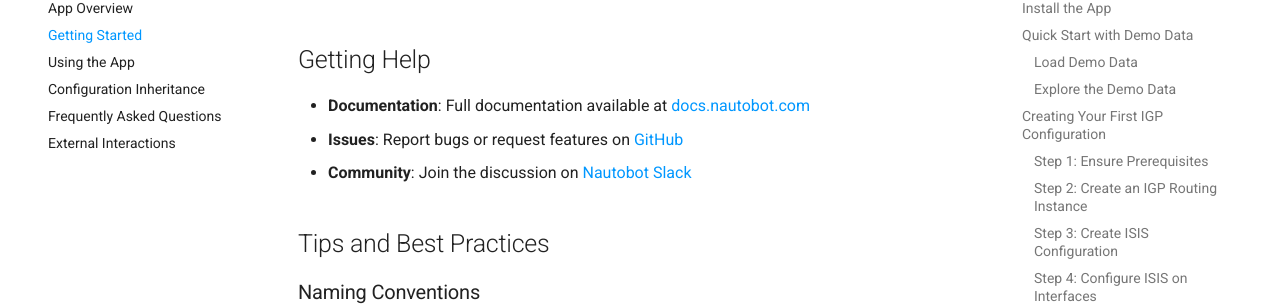
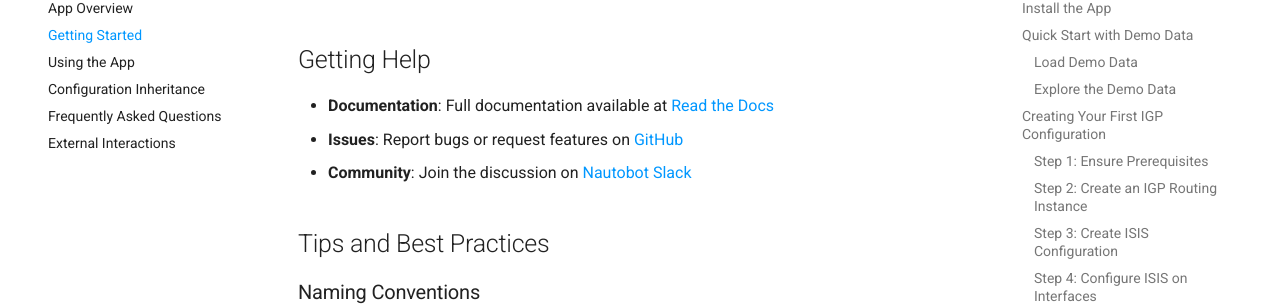
Before and after one commit to byrn-baker/nautobot-app-igp-models, an MkDocs documentation site: the page built from docs/user/app_getting_started.md, in a window 1280 px wide and 900 px high, scrolled down 6175 px. Shown: the part 164-469 px from the top of the window. Built offline with MkDocs 1.6.1 and Material for MkDocs 9.7.7, drawn with Linux system fonts in a browser that asks for light colours; comment, search, counter and statistics services are not loaded.

Commit message:
fix: update remaining docs URLs to new RTD domain

```diff
--- a/docs/user/app_getting_started.md
+++ b/docs/user/app_getting_started.md
@@ -224,7 +224,7 @@
 
 ## Getting Help
 
-- **Documentation**: Full documentation available at [docs.nautobot.com](https://docs.nautobot.com/projects/nautobot-igp-models/)
+- **Documentation**: Full documentation available at [Read the Docs](https://byrn-baker-nautobot-app-igp-models.readthedocs-hosted.com/en/latest/)
 - **Issues**: Report bugs or request features on [GitHub](https://github.com/byrn-baker/nautobot-app-igp-models/issues)
 - **Community**: Join the discussion on [Nautobot Slack](https://slack.networktocode.com)
 
```
Also changed, not shown: development/PYPI_PUBLISHING_GUIDE.md (+1 -1 lines).
